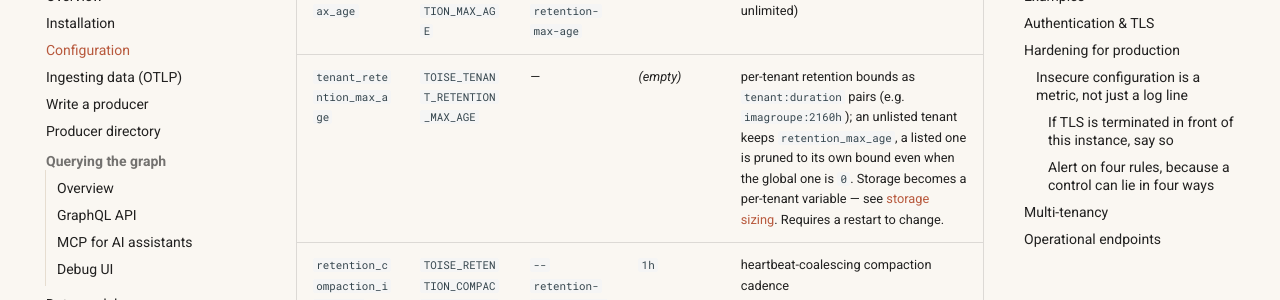
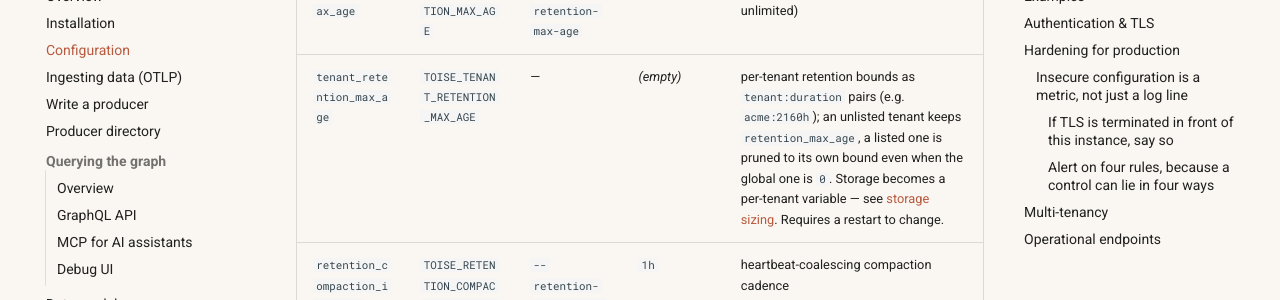
Before and after one commit to toise-dev/toise, an MkDocs documentation site: the page built from docs/user-guide/docs/configuration.md, in a window 1280 px wide and 900 px high, scrolled down 1183 px. Shown: the part 150-450 px from the top of the window. Built offline with MkDocs 1.6.1 and Material for MkDocs 9.7.7, drawn with Linux system fonts in a browser that asks for light colours; comment, search, counter and statistics services are not loaded; the version menu is left out.

Commit message:
docs(config): no client name in a published example
The tenant_retention_max_age example used a real customer's tenant id.
It is served at /docs/<version>/configuration/, so the name of a client
and the fact that we hold their data were public, in a table a reader
consults for syntax.

An example tenant id teaches nothing about the option, so it costs
nothing to make it anonymous — and a client name reaches a page like
this one by being copied from a working configuration, which is the
habit worth breaking rather than this one occurrence.

```diff
--- a/docs/user-guide/docs/configuration.md
+++ b/docs/user-guide/docs/configuration.md
@@ -28,7 +28,7 @@ for the rationale.
 | `liveness_sweep_interval` | `TOISE_LIVENESS_SWEEP_INTERVAL` | `--liveness-sweep-interval` | `30s` | how often to expire entities past their heartbeat interval (`0` = disabled) |
 | `resurrection_grace` | `TOISE_RESURRECTION_GRACE` | `--resurrection-grace` | `15m` | how long a deleted entity's identity keeps its logical id if the producer returns; past it the same identity is minted a fresh id and its timeline splits (`0`/absent = the 15m default, negative = no time bound). Requires a restart to change. See [the resurrection window](ingestion.md#coming-back-the-15-minute-resurrection-window). |
 | `retention_max_age` | `TOISE_RETENTION_MAX_AGE` | `--retention-max-age` | `0` | max age of retained events (`0` = unlimited) |
-| `tenant_retention_max_age` | `TOISE_TENANT_RETENTION_MAX_AGE` | — | *(empty)* | per-tenant retention bounds as `tenant:duration` pairs (e.g. `imagroupe:2160h`); an unlisted tenant keeps `retention_max_age`, a listed one is pruned to its own bound even when the global one is `0`. Storage becomes a per-tenant variable — see [storage sizing](operations/storage-sizing.md). Requires a restart to change. |
+| `tenant_retention_max_age` | `TOISE_TENANT_RETENTION_MAX_AGE` | — | *(empty)* | per-tenant retention bounds as `tenant:duration` pairs (e.g. `acme:2160h`); an unlisted tenant keeps `retention_max_age`, a listed one is pruned to its own bound even when the global one is `0`. Storage becomes a per-tenant variable — see [storage sizing](operations/storage-sizing.md). Requires a restart to change. |
 | `retention_compaction_interval` | `TOISE_RETENTION_COMPACTION_INTERVAL` | `--retention-compaction-interval` | `1h` | heartbeat-coalescing compaction cadence |
 | `snapshot_interval` | `TOISE_SNAPSHOT_INTERVAL` | `--snapshot-interval` | `5m` | projection snapshot cadence for fast restart and liveness survival across restarts (`0` = disabled) |
 | `backup_dir` | `TOISE_BACKUP_DIR` | `--backup-dir` | (empty) | directory for periodic online backups (with `backup_interval`); empty = off (ADR 0029) |
```
